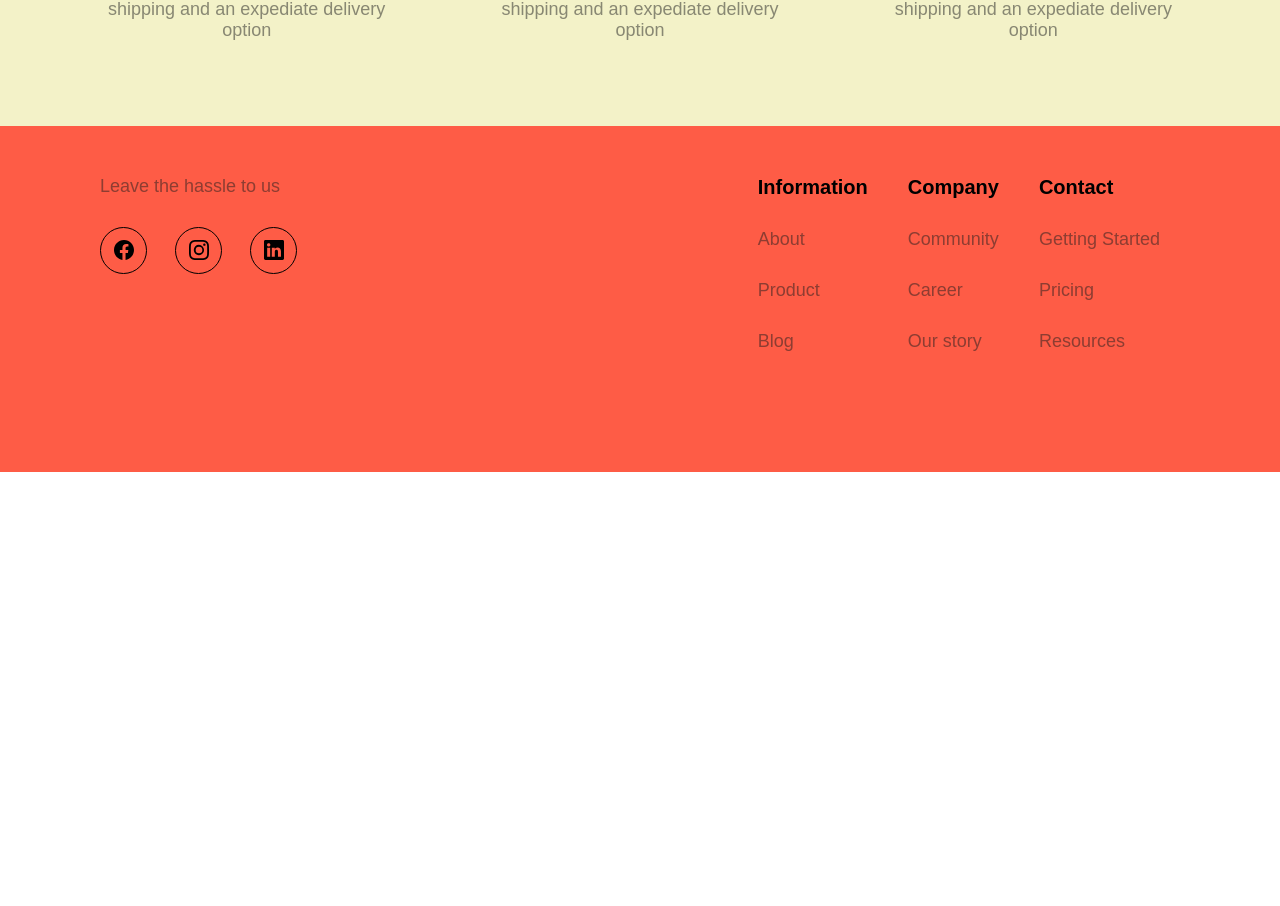
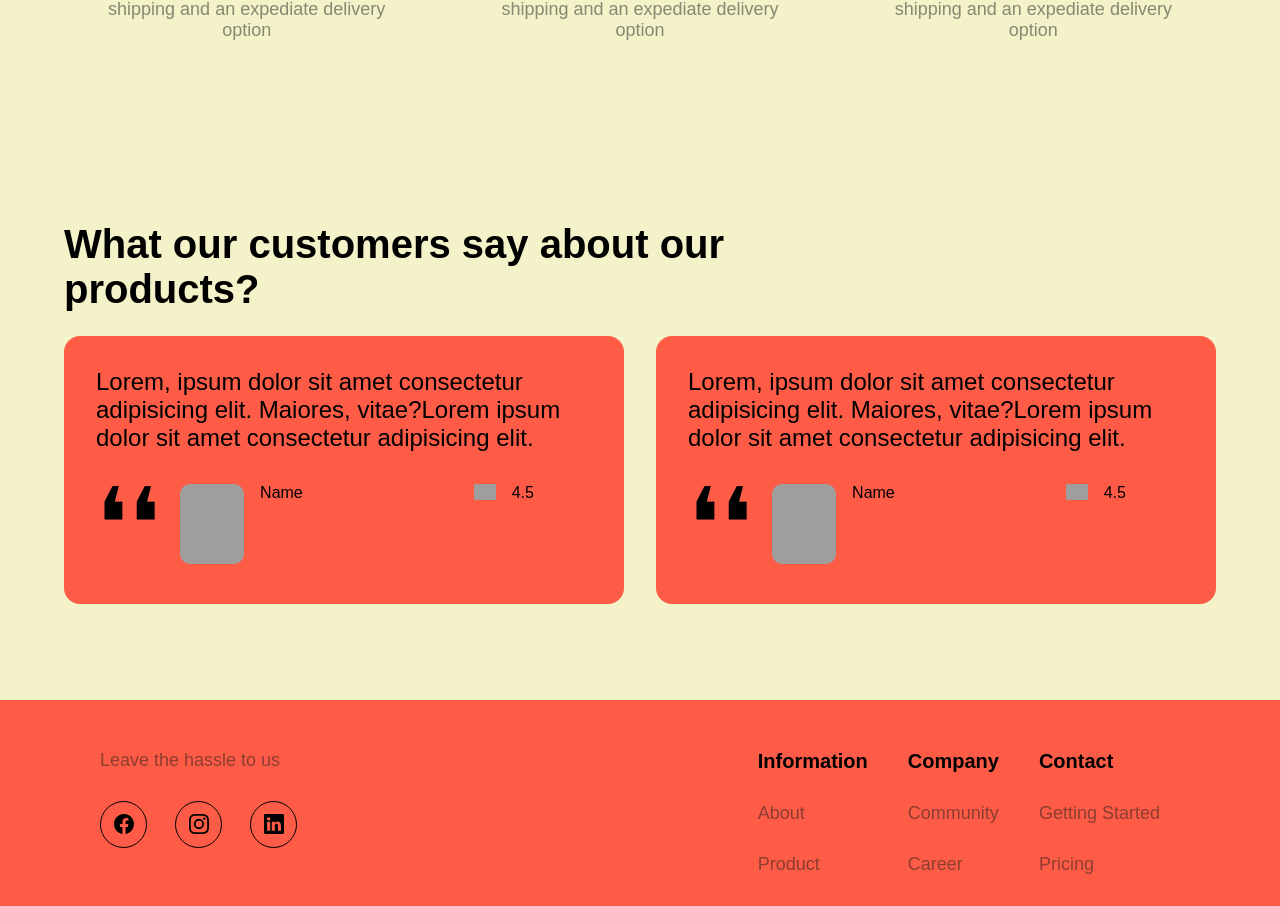
Before and after one commit to lakshmi109/Project_Outbliss, a React (Create React App) app in the folder frontend/: page / in a window 1280 px wide. Shown: the part 1618-2524 px from the top of the page. Before the commit the page ends 2090 px from the top, so only its background shows below. Built offline with nearby package versions, Linux system fonts and the light colour scheme; grey boxes are pictures that could not be loaded.

Commit message:
testimonial structure added

```diff
--- a/frontend/src/App.js
+++ b/frontend/src/App.js
@@ -6,6 +6,7 @@ import Footer from './components/footer/Footer';
 import SearchBox from './components/searchBox/SearchBox';
 import BestSelling from './components/bestselling/BestSelling';
 import Aboutus from './components/aboutus/Aboutus';
+import Testimonialbox from './components/testimonialbox/Testimonialbox';
 
 function App() {
   return (
@@ -14,6 +15,7 @@ function App() {
       <SearchBox/>
       <BestSelling/>
       <Aboutus/>
+      <Testimonialbox/>
       <Footer/>
     </>
   );
--- /dev/null
+++ b/frontend/src/components/testimonial/Testimonial.js
@@ -0,0 +1,24 @@
+import React, { Component } from 'react'
+import './testimonial.css'
+export default class Testimonial extends Component {
+  render(props) {
+    return (
+        <div class="testimonial">
+        <div class="testimonialpara">
+          Lorem, ipsum dolor sit amet consectetur adipisicing elit. Maiores, vitae?Lorem ipsum dolor sit amet consectetur adipisicing elit.
+        </div>
+        <div class="testimonialdetails">
+          <p class="testimonialapostrophe">❛❛</p>
+          <div class="testimonialname testimonialflex">
+          <img
+            src="https://images.unsplash.com/photo-1499996860823-5214fcc65f8f?ixlib=rb-4.0.3&ixid=M3wxMjA3fDB8MHxwaG90by1wYWdlfHx8fGVufDB8fHx8fA%3D%3D&auto=format&fit=crop&w=932&q=80"
+            alt="face"/>
+          <p>Name</p></div>
+          <div class="testimonialrating testimonialflex">
+          <img src="https://www.svgrepo.com/show/513408/star.svg" alt="star"/>
+          <p>4.5</p></div>
+        </div>
+      </div>
+    )
+  }
+}
--- /dev/null
+++ b/frontend/src/components/testimonial/testimonial.css
@@ -0,0 +1,44 @@
+.testimonial
+{
+  display: grid;
+  grid-template-rows: 1fr 50%;
+  grid-gap: 2rem;
+  max-width: 680px;
+  padding: 2rem;
+  border-radius: 1rem;
+  background-color: #FE5C46;
+}
+.testimonialpara
+{
+  font-size:1.5rem;
+}
+.testimonialname img{
+  height: 80px;
+  width: 64px;
+  border-radius: 10px;
+}
+.testimonialrating img
+{
+  max-height: 1.2rem;
+}
+.testimonialdetails
+{
+  display: grid;
+  grid-template-columns: 0.2fr 0.7fr 0.1fr;
+}
+.testimonialapostrophe
+{
+  line-height: 0.8;
+  font-size: 100px;
+  margin: 0;
+}
+.testimonialflex
+{
+  display: flex;
+}
+.testimonialname p,.testimonialrating p
+{
+  font-size: 1rem;
+  margin: 0;
+  padding-inline: 1rem;
+}
--- /dev/null
+++ b/frontend/src/components/testimonialbox/Testimonialbox.js
@@ -0,0 +1,18 @@
+import React, { Component } from 'react'
+import './testimonialbox.css'
+import Testimonial from '../testimonial/Testimonial'
+export default class Testimonialbox extends Component {
+  render() {
+    return (
+        <>
+        <div className='testimonialbox'>
+            <h1>What our customers say about our products?</h1>
+            <div className='testi'>
+      <Testimonial/>
+      <Testimonial/>
+      </div>
+      </div>
+      </>
+    )
+  }
+}
--- /dev/null
+++ b/frontend/src/components/testimonialbox/testimonialbox.css
@@ -0,0 +1,25 @@
+.testimonialbox
+{
+    display: grid;
+    grid-template-rows: 30% auto;
+    padding-top: 6rem;
+    padding-inline: 4rem;
+    padding-bottom: 6rem;
+    background-color: #F3F2C8;
+    /* justify-content: center; */
+}
+.testimonialbox h1
+{
+    font-size: 2.5rem;
+    width: 65%;
+    padding-bottom: 2rem;
+}
+.testi
+{
+    display: flex;
+    gap: 2rem;
+}
+/* .testi > *
+{
+    padding-right: 2rem;
+} */
```
